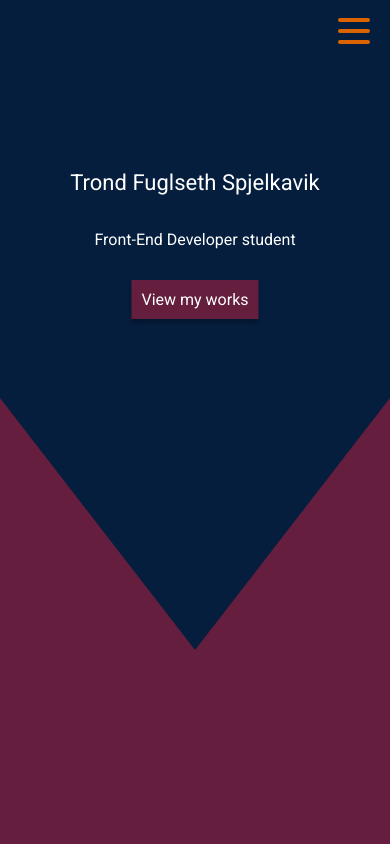
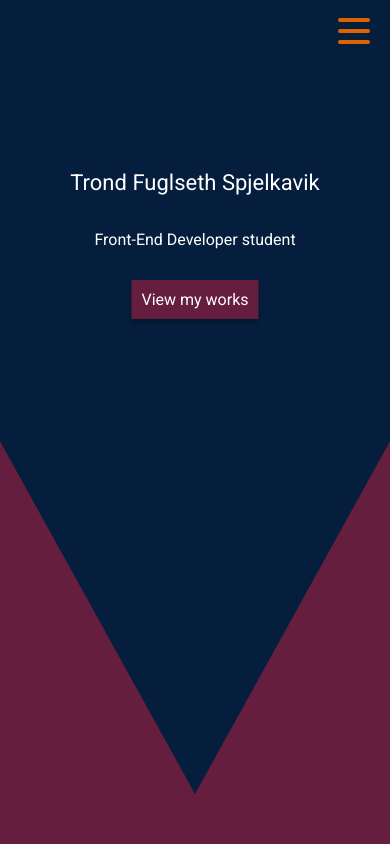
Before and after one commit to TrondSpjelkavik/trondspjelkavik.com, a Next.js app: page / in a window 390 px wide. Shown: the top 844 px of the page. Built offline with nearby package versions, Linux system fonts and the light colour scheme.

Commit message:
Changes on clip-path mobile polygon

```diff
--- a/components/Global/Nav/Hamburger/HamburgerList.js
+++ b/components/Global/Nav/Hamburger/HamburgerList.js
@@ -3,6 +3,7 @@ import Link from "next/link";
 import { useRouter } from "next/router";
 
 const HamburgerItems = styled.ul`
+  display: none;
   position: absolute;
   height: 70px;
   width: 600px;
--- a/components/Home/Animation.js
+++ b/components/Home/Animation.js
@@ -13,6 +13,7 @@ const Svg = styled.svg`
 
 const MainHeadline = styled.h1`
   font-weight: 400;
+
   position: absolute;
   top: 300px;
   left: 50%;
@@ -106,8 +107,8 @@ const Gpath = styled.g`
 `;
 
 const MobilePolygon = styled.div`
-  clip-path: polygon(0% 0%, 100% 0, 100% 64%, 50% 100%, 0 64%);
-  height: 700px;
+  clip-path: polygon(0% 0%, 100% 0, 100% 58.2%, 50% 100%, 0 58.2%);
+  height: 100%;
   width: 100%;
   background: #051e3e;
   position: absolute;
```
